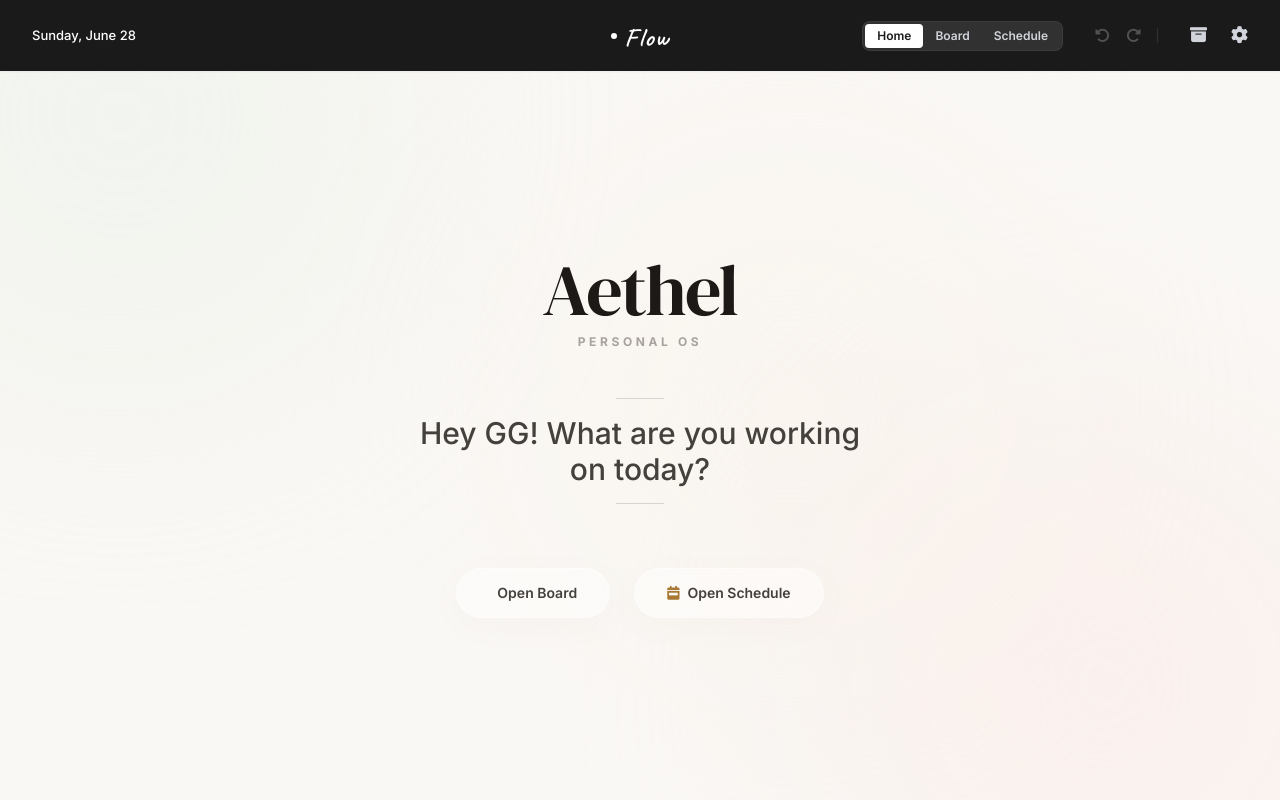
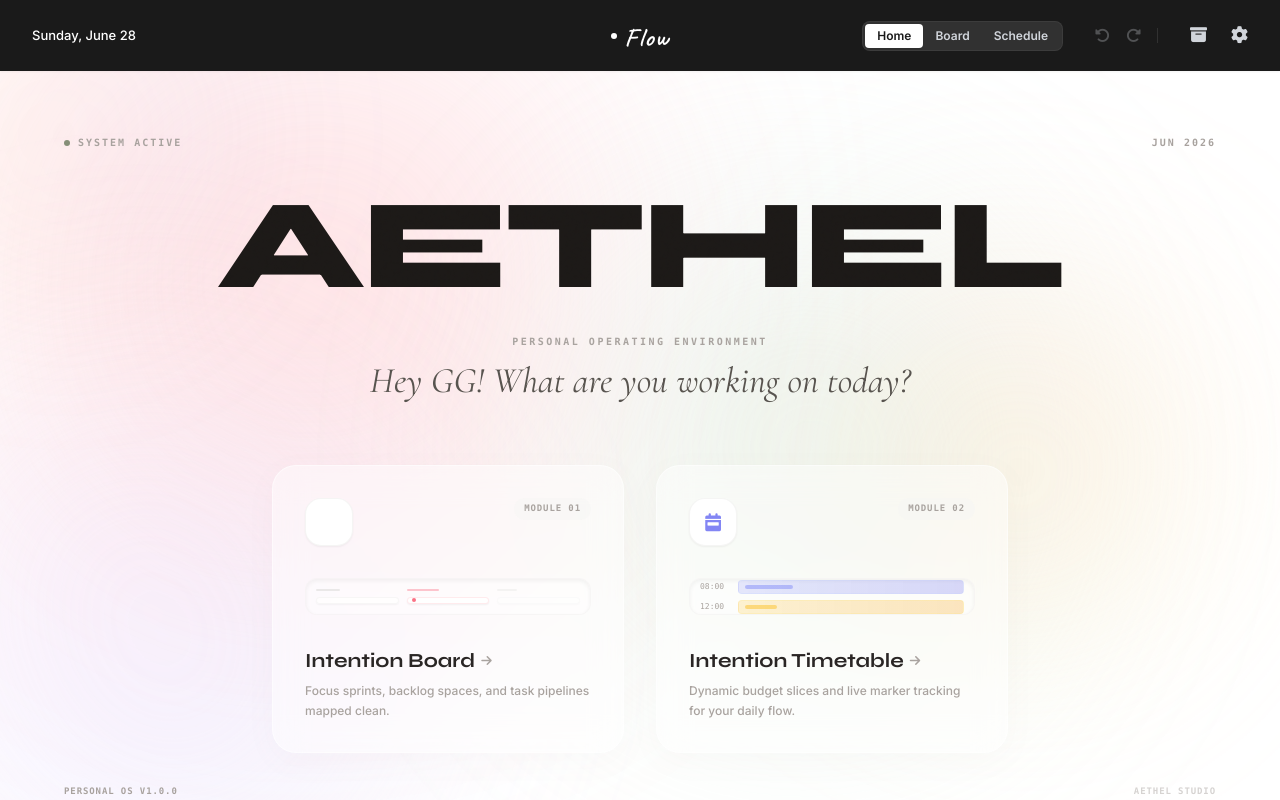
Before and after one commit to guhanashok07/aethel, a React (Vite) app: page / in a window 1280 px wide. Built offline with nearby package versions, Linux system fonts and the light colour scheme; no server answers; some icons are missing.

Commit message:
design: upgrade homepage to premium Awwwards-inspired layout with interactive spotlights

```diff
--- a/index.html
+++ b/index.html
@@ -8,7 +8,7 @@
     <!-- Google Fonts: Inter, Caveat (hand-written logo), & DM Serif Display (editorial headers) -->
     <link rel="preconnect" href="https://fonts.googleapis.com">
     <link rel="preconnect" href="https://fonts.gstatic.com" crossorigin>
-    <link href="https://fonts.googleapis.com/css2?family=Caveat:wght@500;600;700&family=DM+Serif+Display:ital@0;1&family=Inter:wght@300;400;500;600;700&display=swap" rel="stylesheet">
+    <link href="https://fonts.googleapis.com/css2?family=Caveat:wght@500;600;700&family=DM+Serif+Display:ital@0;1&family=Inter:wght@300;400;500;600;700&family=Syne:wght@700;800&family=Cormorant+Garamond:ital,wght@0,400;0,600;1,400&display=swap" rel="stylesheet">
     <!-- FontAwesome for Dashboard Icons -->
     <link rel="stylesheet" href="https://cdnjs.cloudflare.com/ajax/libs/font-awesome/6.4.0/css/all.min.css">
     <!-- Phosphor Icons for Timetable Grid -->
@@ -23,6 +23,8 @@
                         sans: ['Inter', 'sans-serif'],
                         caveat: ['Caveat', 'cursive'],
                         serif: ['DM Serif Display', 'serif'],
+                        syne: ['Syne', 'sans-serif'],
+                        cormorant: ['Cormorant Garamond', 'serif'],
                     },
                     colors: {
                         cream: '#FDFDFC',
--- a/src/components/HomeView.jsx
+++ b/src/components/HomeView.jsx
@@ -1,59 +1,185 @@
-import React from 'react';
+import React, { useState, useEffect } from 'react';
 
 export default function HomeView({ onNavigate }) {
+    const [mousePos, setMousePos] = useState({ x: 0, y: 0 });
+    const [isHovered, setIsHovered] = useState(null); // 'board' | 'schedule' | null
+
+    // Track mouse position for dynamic spotlight interaction
+    useEffect(() => {
+        const handleMouseMove = (e) => {
+            setMousePos({
+                x: e.clientX,
+                y: e.clientY
+            });
+        };
+        window.addEventListener('mousemove', handleMouseMove);
+        return () => window.removeEventListener('mousemove', handleMouseMove);
+    }, []);
+
     return (
-        <div className="flex-1 relative overflow-hidden bg-[#FAF8F5] flex flex-col justify-center items-center px-6">
+        <div className="flex-1 relative overflow-hidden bg-white flex flex-col justify-between p-8 md:p-16 select-none font-sans">
 
-            {/* Morphing Fluid Auras (Background) */}
-            <div className="absolute inset-0 z-0 overflow-hidden pointer-events-none">
-                {/* Sage Green Aura */}
-                <div className="absolute -top-40 -left-40 w-[500px] h-[500px] rounded-full bg-[#E2ECE0]/30 blur-[100px] animate-aura-slow"></div>
-                {/* Terracotta/Peach Aura */}
-                <div className="absolute -bottom-40 -right-40 w-[600px] h-[600px] rounded-full bg-[#FCECE8]/50 blur-[120px] animate-aura-reverse"></div>
-                {/* Ochre Aura */}
-                <div className="absolute top-1/4 right-1/4 w-[400px] h-[400px] rounded-full bg-[#F9F1E6]/40 blur-[110px] animate-aura-slow"></div>
+            {/* SVG Noise/Grain Texture Overlay (Signature Awwwards Effect) */}
+            <div className="absolute inset-0 pointer-events-none opacity-[0.035] z-40 mix-blend-overlay">
+                <svg viewBox="0 0 200 200" xmlns="http://www.w3.org/2000/svg" className="w-full h-full">
+                    <filter id="noiseFilter">
+                        <feTurbulence type="fractalNoise" baseFrequency="0.8" numOctaves="3" stitchTiles="stitch" />
+                    </filter>
+                    <rect width="100%" height="100%" filter="url(#noiseFilter)" />
+                </svg>
             </div>
 
-            {/* Content Container */}
-            <div className="relative z-10 w-full max-w-2xl text-center flex flex-col items-center gap-12">
+            {/* Interactive Mouse Cursor Spotlight Aura */}
+            <div
+                className="absolute pointer-events-none rounded-full w-[350px] h-[350px] bg-gradient-to-r from-amber-200/10 via-rose-300/10 to-indigo-300/10 blur-[80px] z-10 transition-transform duration-500 ease-out hidden md:block"
+                style={{
+                    transform: `translate(${mousePos.x - 175}px, ${mousePos.y - 175}px)`,
+                }}
+            />
 
-                {/* Branding */}
-                <div className="flex flex-col items-center gap-2">
-                    <h1 className="text-6xl md:text-7xl font-serif text-stone-900 tracking-tight">
+            {/* Floating Morphing Auras (Heavy visible colors, slow-moving) */}
+            <div className="absolute inset-0 z-0 overflow-hidden pointer-events-none">
+                {/* Coral Aura */}
+                <div className="absolute top-12 left-10 w-[450px] h-[450px] rounded-full bg-gradient-to-br from-rose-200 via-rose-300/60 to-orange-200/50 opacity-70 blur-[120px] animate-aura-slow"></div>
+                {/* Indigo/Lavender Aura */}
+                <div className="absolute -bottom-20 -left-20 w-[550px] h-[550px] rounded-full bg-gradient-to-tr from-indigo-100 via-purple-200/50 to-pink-100 opacity-60 blur-[130px] animate-aura-reverse"></div>
+                {/* Mint/Green Aura */}
+                <div className="absolute top-1/3 right-1/4 w-[400px] h-[400px] rounded-full bg-gradient-to-br from-[#c9e4de] to-[#dbf3c6]/40 opacity-50 blur-[110px] animate-aura-slow"></div>
+                {/* Marigold/Gold Aura */}
+                <div className="absolute bottom-1/4 right-10 w-[400px] h-[400px] rounded-full bg-gradient-to-tr from-amber-100 via-orange-200/50 to-rose-200/30 opacity-60 blur-[120px] animate-aura-reverse"></div>
+            </div>
+
+            {/* Top Bar / Metadata */}
+            <div className="relative z-20 flex justify-between items-center w-full max-w-7xl mx-auto text-stone-400 font-mono text-[10px] uppercase tracking-[0.2em] font-bold">
+                <div className="flex items-center gap-2">
+                    <span className="w-1.5 h-1.5 rounded-full bg-[#5c6e4f] animate-pulse"></span>
+                    <span>System Active</span>
+                </div>
+                <div>
+                    <span>{new Date().toLocaleDateString('en-US', { month: 'short', year: 'numeric' })}</span>
+                </div>
+            </div>
+
+            {/* Center Body Layout */}
+            <div className="relative z-20 w-full max-w-7xl mx-auto flex-1 flex flex-col justify-center items-center my-8">
+
+                {/* Gigantic Premium Typography Headers */}
+                <div className="flex flex-col items-center text-center gap-6 mb-16">
+                    {/* Editorial Spaced Title */}
+                    <h1 className="text-7xl sm:text-8xl md:text-9xl font-syne font-extrabold tracking-tight text-stone-900 leading-none select-none uppercase">
                         Aethel
                     </h1>
-                    <span className="text-xs uppercase tracking-[0.3em] text-stone-400 font-sans font-bold">
-                        Personal OS
-                    </span>
+
+                    {/* Flow/Rhythm Subtitle */}
+                    <div className="flex flex-col items-center gap-3">
+                        <span className="text-stone-400 font-mono uppercase tracking-[0.25em] text-[10px] font-bold">
+                            Personal Operating Environment
+                        </span>
+                        <h2 className="text-2xl sm:text-3xl md:text-4xl font-cormorant italic text-stone-600 leading-relaxed max-w-xl">
+                            Hey GG! What are you working on today?
+                        </h2>
+                    </div>
                 </div>
 
-                {/* Main Welcome Greeting */}
-                <div className="flex flex-col items-center gap-4">
-                    <span className="h-[1px] w-12 bg-stone-300"></span>
-                    <h2 className="text-2xl md:text-3xl font-sans font-medium text-stone-700 leading-relaxed max-w-md">
-                        Hey GG! What are you working on today?
-                    </h2>
-                    <span className="h-[1px] w-12 bg-stone-300"></span>
-                </div>
+                {/* Gateway Panels Grid */}
+                <div className="grid grid-cols-1 md:grid-cols-2 gap-8 w-full max-w-3xl items-stretch px-4">
 
-                {/* Gateway Nav Buttons */}
-                <div className="flex flex-wrap gap-6 justify-center mt-4">
-                    <button
+                    {/* Board Gateway Card */}
+                    <div
                         onClick={() => onNavigate('board')}
-                        className="glass-card px-8 py-3.5 rounded-full text-stone-700 hover:text-stone-950 font-sans font-semibold text-sm flex items-center gap-2"
+                        onMouseEnter={() => setIsHovered('board')}
+                        onMouseLeave={() => setIsHovered(null)}
+                        className={`glass-card rounded-3xl p-8 flex flex-col justify-between gap-8 border border-white/80 cursor-pointer group relative overflow-hidden h-72 transition-all duration-500 ${isHovered === 'schedule' ? 'opacity-30 scale-[0.98] blur-[1px]' : 'opacity-100'}`}
                     >
-                        <i className="fa-solid fa-kanban-board text-[#5c6e4f]"></i> Open Board
-                    </button>
+                        {/* Hover Local Aura Spotlight */}
+                        <div className="absolute inset-0 bg-gradient-to-tr from-rose-200/20 to-orange-200/20 opacity-0 group-hover:opacity-100 transition-opacity duration-500 pointer-events-none z-0" />
 
-                    <button
+                        <div className="relative z-10 flex justify-between items-start">
+                            <div className="w-12 h-12 rounded-2xl bg-white border border-stone-200/40 flex items-center justify-center text-stone-700 shadow-sm group-hover:scale-110 group-hover:border-rose-200 transition-all duration-300">
+                                <i className="fa-solid fa-kanban-board text-lg text-rose-500/80"></i>
+                            </div>
+                            <span className="text-[9px] font-mono uppercase tracking-widest text-stone-400 bg-stone-100/50 px-2.5 py-1 rounded-full font-bold">
+                                Module 01
+                            </span>
+                        </div>
+
+                        {/* Minimal Interactive Wireframe Preview inside Card */}
+                        <div className="relative z-10 w-full h-16 bg-white/40 border border-stone-200/30 rounded-xl p-2.5 flex gap-2 overflow-hidden shadow-inner group-hover:border-stone-200/60 transition-colors">
+                            <div className="flex-1 flex flex-col gap-1.5 opacity-80">
+                                <span className="w-6 h-1.5 bg-stone-300/60 rounded"></span>
+                                <span className="w-full h-5 bg-white/80 border border-stone-200/40 rounded shadow-sm"></span>
+                            </div>
+                            <div className="flex-1 flex flex-col gap-1.5">
+                                <span className="w-8 h-1.5 bg-rose-400/40 rounded"></span>
+                                <span className="w-full h-5 bg-white border border-rose-200/40 rounded shadow-sm flex items-center px-1"><span className="w-1 h-1 rounded-full bg-rose-400"></span></span>
+                            </div>
+                            <div className="flex-1 flex flex-col gap-1.5 opacity-40">
+                                <span className="w-5 h-1.5 bg-stone-300/60 rounded"></span>
+                                <span className="w-full h-5 bg-white/80 border border-stone-200/40 rounded shadow-sm"></span>
+                            </div>
+                        </div>
+
+                        <div className="relative z-10 flex flex-col gap-1.5">
+                            <h3 className="text-xl font-syne font-bold text-stone-800 flex items-center gap-1.5">
+                                Intention Board <i className="fa-solid fa-arrow-right text-xs text-stone-400 group-hover:translate-x-1.5 transition-transform duration-300"></i>
+                            </h3>
+                            <p className="text-xs text-stone-400 font-medium leading-relaxed max-w-xs">
+                                Focus sprints, backlog spaces, and task pipelines mapped clean.
+                            </p>
+                        </div>
+                    </div>
+
+                    {/* Schedule Gateway Card */}
+                    <div
                         onClick={() => onNavigate('schedule')}
-                        className="glass-card px-8 py-3.5 rounded-full text-stone-700 hover:text-stone-950 font-sans font-semibold text-sm flex items-center gap-2"
+                        onMouseEnter={() => setIsHovered('schedule')}
+                        onMouseLeave={() => setIsHovered(null)}
+                        className={`glass-card rounded-3xl p-8 flex flex-col justify-between gap-8 border border-white/80 cursor-pointer group relative overflow-hidden h-72 transition-all duration-500 ${isHovered === 'board' ? 'opacity-30 scale-[0.98] blur-[1px]' : 'opacity-100'}`}
                     >
-                        <i className="fa-solid fa-calendar-week text-[#a87834]"></i> Open Schedule
-                    </button>
+                        {/* Hover Local Aura Spotlight */}
+                        <div className="absolute inset-0 bg-gradient-to-tr from-indigo-200/20 to-teal-200/20 opacity-0 group-hover:opacity-100 transition-opacity duration-500 pointer-events-none z-0" />
+
+                        <div className="relative z-10 flex justify-between items-start">
+                            <div className="w-12 h-12 rounded-2xl bg-white border border-stone-200/40 flex items-center justify-center text-stone-700 shadow-sm group-hover:scale-110 group-hover:border-indigo-200 transition-all duration-300">
+                                <i className="fa-solid fa-calendar-week text-lg text-indigo-500/80"></i>
+                            </div>
+                            <span className="text-[9px] font-mono uppercase tracking-widest text-stone-400 bg-stone-100/50 px-2.5 py-1 rounded-full font-bold">
+                                Module 02
+                            </span>
+                        </div>
+
+                        {/* Minimal Interactive Timetable Preview inside Card */}
+                        <div className="relative z-10 w-full h-16 bg-white/40 border border-stone-200/30 rounded-xl p-2.5 flex flex-col gap-1.5 justify-center overflow-hidden shadow-inner group-hover:border-stone-200/60 transition-colors">
+                            <div className="flex gap-1.5 items-center">
+                                <span className="text-[8px] font-mono text-stone-400 w-8">08:00</span>
+                                <div className="flex-1 h-3.5 bg-gradient-to-r from-indigo-400/20 to-indigo-500/25 border border-indigo-200/30 rounded flex items-center px-1.5"><span className="w-12 h-1 bg-indigo-400/50 rounded"></span></div>
+                            </div>
+                            <div className="flex gap-1.5 items-center">
+                                <span className="text-[8px] font-mono text-stone-400 w-8">12:00</span>
+                                <div className="flex-1 h-3.5 bg-gradient-to-r from-amber-400/20 to-amber-500/25 border border-amber-200/30 rounded flex items-center px-1.5"><span className="w-8 h-1 bg-amber-400/50 rounded"></span></div>
+                            </div>
+                        </div>
+
+                        <div className="relative z-10 flex flex-col gap-1.5">
+                            <h3 className="text-xl font-syne font-bold text-stone-800 flex items-center gap-1.5">
+                                Intention Timetable <i className="fa-solid fa-arrow-right text-xs text-stone-400 group-hover:translate-x-1.5 transition-transform duration-300"></i>
+                            </h3>
+                            <p className="text-xs text-stone-400 font-medium leading-relaxed max-w-xs">
+                                Dynamic budget slices and live marker tracking for your daily flow.
+                            </p>
+                        </div>
+                    </div>
+
                 </div>
 
             </div>
+
+            {/* Bottom Section / System Version */}
+            <div className="relative z-20 flex justify-between items-center w-full max-w-7xl mx-auto text-stone-400 font-mono text-[9px] uppercase tracking-widest font-bold">
+                <span>Personal OS v1.0.0</span>
+                <span className="text-stone-300">Aethel Studio</span>
+            </div>
+
         </div>
     );
 }
```
